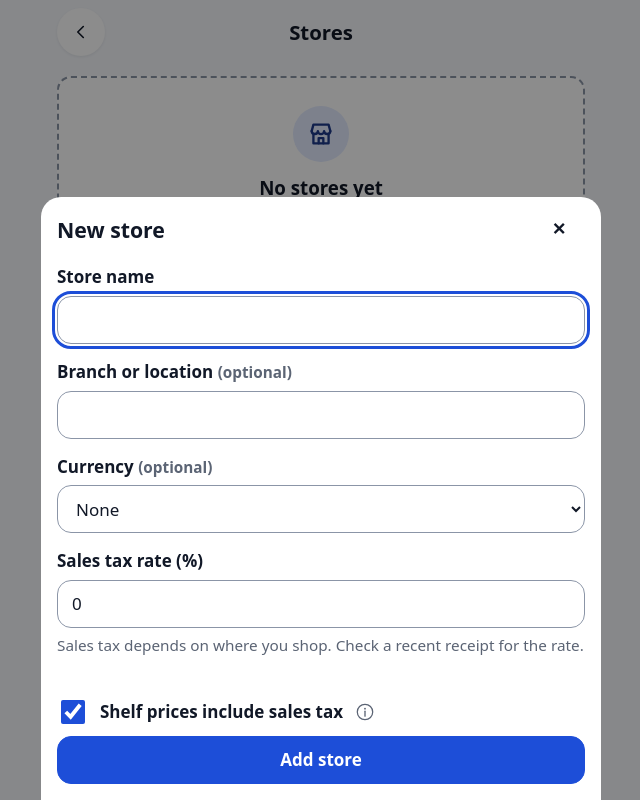
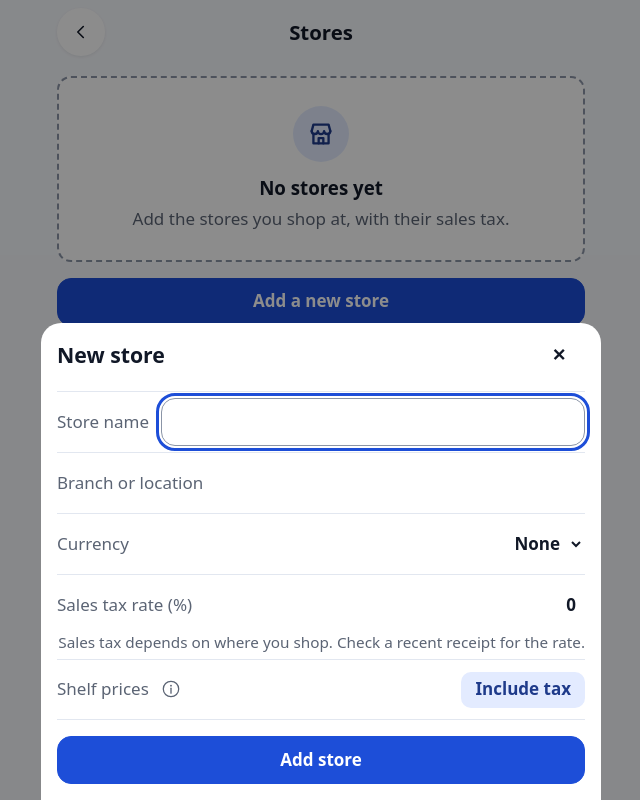
Before and after one commit to silentworks/trolay, a SvelteKit app: page /stores in a window 1280 px wide. Both pictures are taken after a click on the button 640 px from the left and 168 px from the top of the page. Shown: the whole page, without its empty margins (319-959 px from the left). Built offline with nearby package versions, Linux system fonts and the light colour scheme.

Commit message:
Lay the store sheet out as label-and-value rows like the item sheet, with a pill switch for shelf prices and tax (SIL-339)

```diff
--- a/src/app.css
+++ b/src/app.css
@@ -234,6 +234,72 @@ button {
 	border-color: var(--danger);
 }
 
+/* Form rows (the item and store sheets): label on the left, value on the right, a hairline
+   between rows. */
+.form-rows {
+	margin-bottom: 16px;
+	border-top: 1px solid var(--border);
+}
+
+.form-row {
+	display: grid;
+	grid-template-columns: auto minmax(0, 1fr);
+	align-items: center;
+	column-gap: 12px;
+	min-height: 60px;
+	padding: 6px 0;
+	border-bottom: 1px solid var(--border);
+}
+
+.form-row > label,
+.form-row > span {
+	color: var(--muted);
+	white-space: nowrap;
+}
+
+.form-row > :nth-child(2) {
+	justify-self: end;
+}
+
+/* Hints run under the row. */
+.form-row > p {
+	grid-column: 1 / -1;
+	justify-self: stretch;
+	margin: 2px 0 0;
+	text-align: right;
+}
+
+/* The value reads as text, and shows as a box only while it is being typed in. */
+.form-value {
+	border-color: transparent;
+	background: transparent;
+	padding: 0 8px;
+	text-align: right;
+	font-weight: 700;
+	text-overflow: ellipsis;
+}
+
+.form-value:hover,
+.form-value:focus {
+	border-color: var(--control-border);
+}
+
+/* An on/off switch that reads as its state ("Includes tax"). */
+.toggle-pill {
+	min-height: 36px;
+	padding: 0 14px;
+	border: none;
+	border-radius: 10px;
+	background: var(--surface-2);
+	color: var(--muted);
+	font-weight: 700;
+}
+
+.toggle-pill[aria-checked='true'] {
+	background: var(--accent-soft);
+	color: var(--accent-soft-text);
+}
+
 .check {
 	display: flex;
 	align-items: center;
--- a/src/lib/components/CurrencySelect.svelte
+++ b/src/lib/components/CurrencySelect.svelte
@@ -5,15 +5,17 @@
 		id: string;
 		/** ISO 4217 code, or '' for none. */
 		value: string;
+		/** Extra classes, e.g. to show it as a row's value. */
+		class?: string;
 	}
 
-	let { id, value = $bindable() }: Props = $props();
+	let { id, value = $bindable(), class: extra = '' }: Props = $props();
 
 	const options = currencyOptions();
 </script>
 
 <!-- A native select: on a phone it opens the system picker, which can be scrolled by name. -->
-<select {id} class="input" bind:value>
+<select {id} class={['input', extra]} bind:value>
 	<option value="">None</option>
 	{#each options as { code, name } (code)}
 		<option value={code}>{name} ({code})</option>
--- a/src/lib/components/StoreForm.svelte
+++ b/src/lib/components/StoreForm.svelte
@@ -51,12 +51,13 @@
 <form onsubmit={submit} novalidate>
 	{#if error}<p class="error" role="alert">{error}</p>{/if}
 
-	<div class="field">
+	<div class="form-rows">
+		<div class="form-row">
 			<label for="{uid}-name">Store name</label>
 			<!-- svelte-ignore a11y_autofocus -->
 			<input
 				id="{uid}-name"
-			class="input"
+				class="input form-value"
 				bind:value={name}
 				required
 				autocomplete="off"
@@ -64,14 +65,16 @@
 			/>
 		</div>
 
-	<div class="field">
-		<label for="{uid}-branch">Branch or location <span class="hint">(optional)</span></label>
-		<input id="{uid}-branch" class="input" bind:value={branch} autocomplete="off" />
+		<div class="form-row">
+			<label for="{uid}-branch"
+				>Branch or location <span class="visually-hidden">(optional)</span></label
+			>
+			<input id="{uid}-branch" class="input form-value" bind:value={branch} autocomplete="off" />
 		</div>
 
-	<div class="field">
+		<div class="form-row">
 			<div class="with-info">
-			<label for="{uid}-currency">Currency <span class="hint">(optional)</span></label>
+				<label for="{uid}-currency">Currency <span class="visually-hidden">(optional)</span></label>
 				{#if store}
 					<InfoTip title="Currency">
 						<p>
@@ -81,39 +84,69 @@
 					</InfoTip>
 				{/if}
 			</div>
-		<CurrencySelect id="{uid}-currency" bind:value={currency} />
+			<CurrencySelect id="{uid}-currency" class="form-value currency" bind:value={currency} />
 		</div>
 
-	<div class="field">
+		<div class="form-row">
 			<label for="{uid}-rate">Sales tax rate (%)</label>
-		<input id="{uid}-rate" class="input" bind:value={rate} inputmode="decimal" />
-		{#if hint}<span class="hint">{hint}</span>{/if}
+			<input
+				id="{uid}-rate"
+				class="input form-value rate"
+				bind:value={rate}
+				inputmode="decimal"
+				aria-describedby={hint ? `${uid}-rate-hint` : undefined}
+			/>
+			{#if hint}<p class="hint" id="{uid}-rate-hint">{hint}</p>{/if}
 		</div>
 
-	<div class="with-info tax">
-		<label class="check">
-			<input type="checkbox" bind:checked={pricesIncludeTax} />
-			Shelf prices include sales tax
-		</label>
+		<div class="form-row">
+			<div class="with-info">
+				<span aria-hidden="true">Shelf prices</span>
 				<InfoTip title="Shelf prices and sales tax">
 					<p>
-				Ticked, the prices on the shelf already include sales tax, and Trolay works out how much of
-				each is tax.
+						<strong>Include tax:</strong> the prices on the shelf already include sales tax, and Trolay
+						works out how much of each is tax.
 					</p>
 					<p>
-				Unticked, sales tax is added at the till, as in the US and Canada. Trolay adds it to your
-				total so it matches the receipt.
+						<strong>Tax at the till:</strong> sales tax is added when you pay, as in the US and Canada.
+						Trolay adds it to your total so it matches the receipt.
 					</p>
 				</InfoTip>
+			</div>
+			<button
+				class="toggle-pill"
+				type="button"
+				role="switch"
+				aria-checked={pricesIncludeTax}
+				aria-label="Shelf prices include sales tax"
+				onclick={() => (pricesIncludeTax = !pricesIncludeTax)}
+			>
+				{pricesIncludeTax ? 'Include tax' : 'Tax at the till'}
+			</button>
+		</div>
 	</div>
 
 	<button class="btn btn-primary btn-block" type="submit" disabled={saving}>{submitLabel}</button>
 </form>
 
 <style>
+	.form-row > .with-info {
+		color: var(--muted);
+		white-space: nowrap;
+	}
+
+	.rate {
+		max-width: 7rem;
+		font-variant-numeric: tabular-nums;
+	}
+
+	/* A select's own text sits at the start; line it up with the other values. */
+	.form-row :global(.currency) {
+		text-align-last: right;
+	}
+
 	.hint {
 		color: var(--muted);
 		font-size: 0.9rem;
-		margin: 0 0 16px;
 	}
 </style>
```
Also changed, not shown: src/lib/components/ItemForm.svelte (+15 -83 lines), 2 other files (tests, documents, lock files or other folders). Lines whose indentation alone changed are shown as unchanged.
